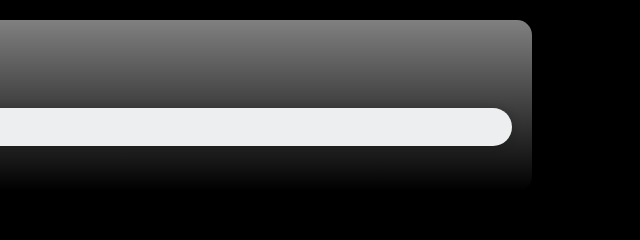
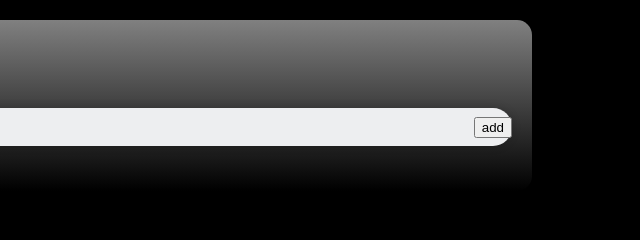
Before and after one commit to omvijaysharma/To.Do, a plain HTML site: page index.html in a window 1280 px wide. Shown: the top 240 px of the page, 640-1280 px from the left. Drawn offline with Linux system fonts and the light colour scheme.

Commit message:
Update index.html

```diff
--- a/index.html
+++ b/index.html
@@ -15,6 +15,7 @@
       <h2>To-Do List <img src="icon.svg" alt="Logo"></h2>
       <div class="row">
         <input type="text" id="input-box" placeholder="Add your task">
+        <button onclick="AddTask()">add</button>
       </div>
       <ul id="list-container">
         <!-- List items will appear here -->
```
